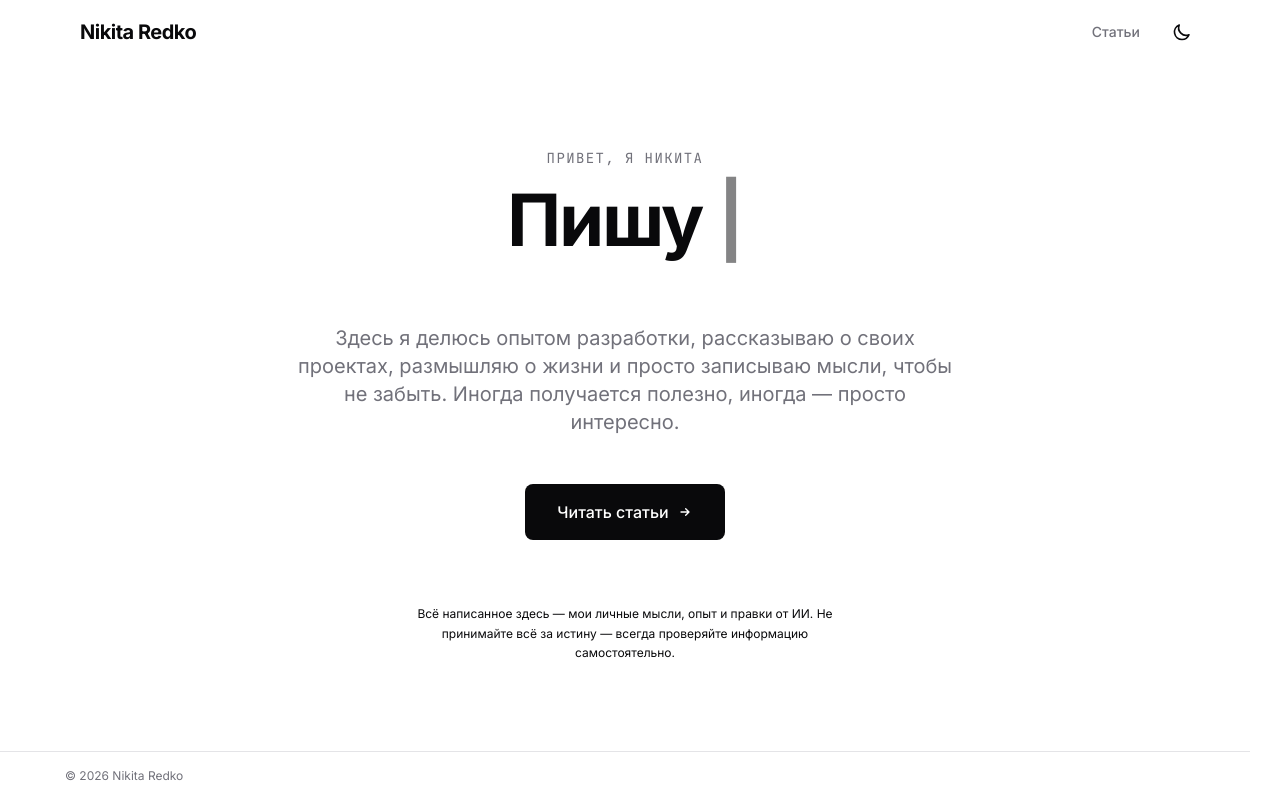
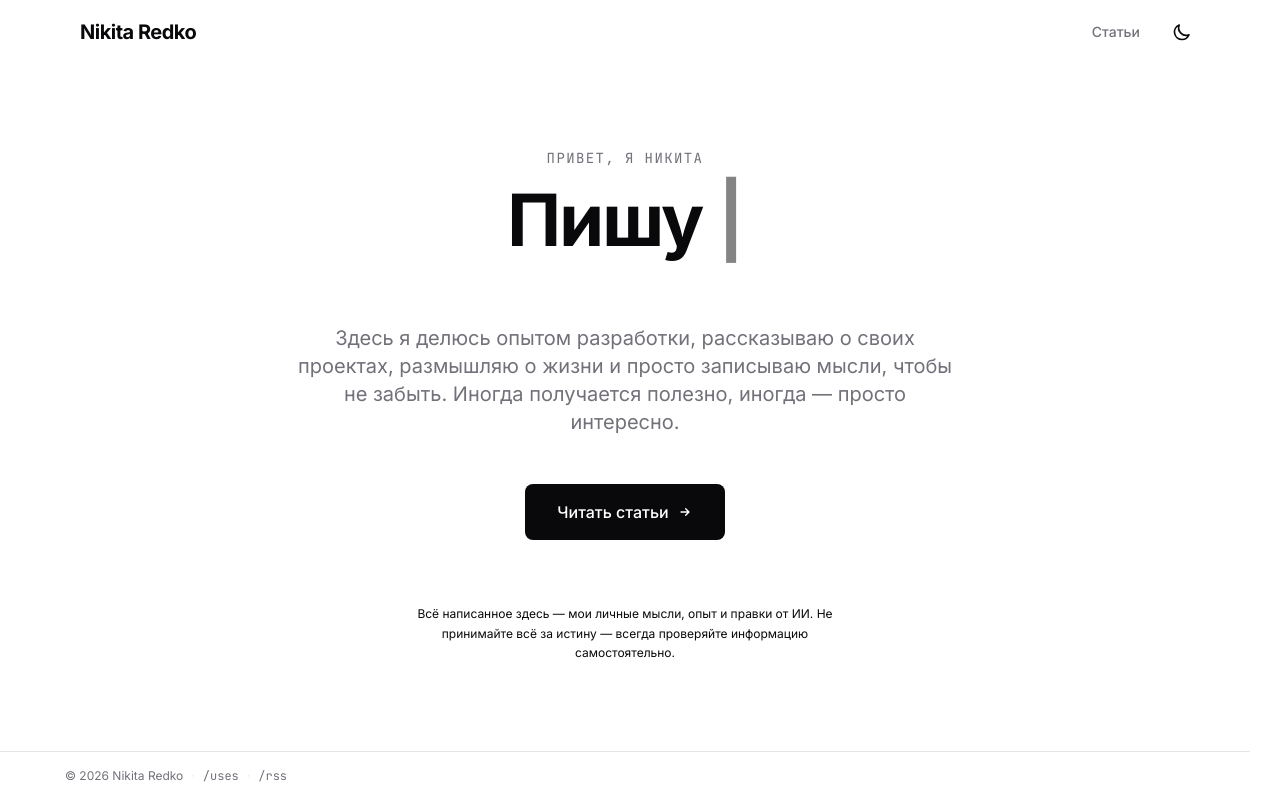
Before and after one commit to crazykivi/nikitaredko-site, a Vue app: page / in a window 1280 px wide. Built offline with nearby package versions, Linux system fonts and the light colour scheme.

Commit message:
feat(footer): добавлены ссылки /uses и /rss

```diff
--- a/src/components/AppFooter.vue
+++ b/src/components/AppFooter.vue
@@ -12,8 +12,20 @@ const releaseUrl = isRelease && gitTag ? `${repoUrl}/releases/tag/${gitTag}` : '
 <template>
   <footer class="border-t border-border bg-background/50 backdrop-blur-sm select-none">
     <div class="max-w-6xl mx-auto px-4 py-4 flex flex-col sm:flex-row items-center justify-between gap-2 text-xs text-muted">
-      <div class="flex items-center gap-4">
+      <div class="flex items-center gap-2">
         <span>&copy; {{ new Date().getFullYear() }} Nikita Redko</span>
+        <span class="text-border">·</span>
+        <router-link to="/uses" class="font-mono hover:text-foreground transition-colors">
+          /uses
+        </router-link>
+        <span class="text-border">·</span>
+        <a
+          href="/api/rss.xml"
+          class="font-mono hover:text-foreground transition-colors"
+          title="RSS-лента"
+        >
+          /rss
+        </a>
       </div>
 
       <div class="flex items-center gap-3 font-mono">
```
